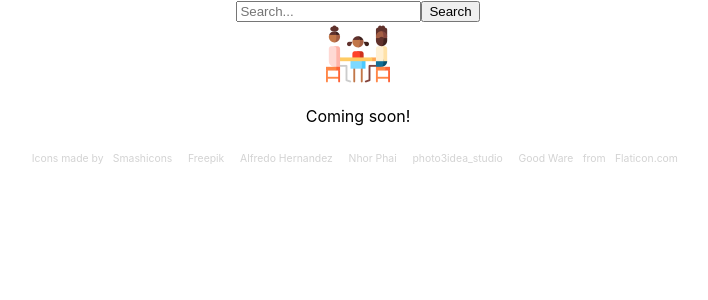
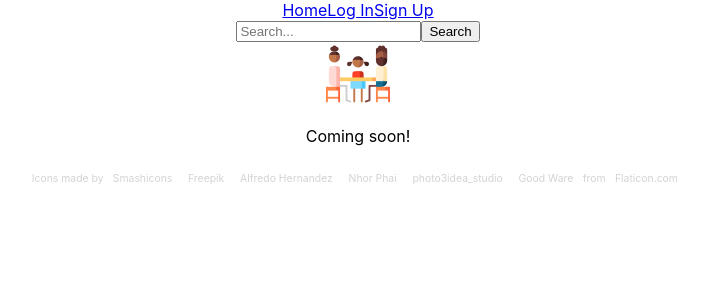
Before and after one commit to BuildWeek-Secret-Family-Recipes/Front-End, a React (Create React App) app: page / in a window 1280 px wide. Shown: the top 300 px of the page, without its empty margins (282-990 px from the left). Built offline with nearby package versions, Linux system fonts and the light colour scheme.

Commit message:
Router imported to index.js, Home, Login, Register comps routed to App.js, added some colors to App.css file

```diff
--- a/src/App.css
+++ b/src/App.css
@@ -1,3 +1,13 @@
 .App {
   text-align: center;
 }
+
+:root {
+  --primary-color: #654F3B;
+  --secondary-color: #9C976A;
+  --third-color: #EDDFB0;
+  --dark-color: #000000;
+  --light-color: #c4c4c4;
+  --danger-color: #dc3545;
+  --success-color: #28a745;
+}
--- a/src/App.js
+++ b/src/App.js
@@ -1,12 +1,23 @@
 import React from 'react';
+import { Route } from 'react-router-dom';
 import './App.css';
 
 import Home from './components/pages/Home';
+import Nav from './components/layout/Nav';
+import Login from './components/user/Login';
+import Register from './components/user/Register';
+
 
 function App() {
   return (
     <div className="App">
-      <Home />
+      <div className="nav">
+        <Nav />
+
+        <Route exact path='/' component={Home} />
+        <Route exact path='/login' component={Login} />
+        <Route exact path='/register' component={Register} />
+      </div>
     </div>
   );
 }
--- a/src/components/layout/Nav.js
+++ b/src/components/layout/Nav.js
@@ -1,11 +1,15 @@
-import React from 'react'
+import React, { Fragment } from 'react'
+import { Link } from "react-router-dom";
 import Search from '../layout/Search';
 
 const Nav = () => {
     return (
-        <div className="nav">
+        <Fragment>
+            <Link to='/'>Home</Link>
+            <Link to='/login'>Log In</Link>
+            <Link to='/register'>Sign Up</Link>
             <Search />
-        </div>
+        </Fragment>
     )
 }
 
--- a/src/components/pages/Home.js
+++ b/src/components/pages/Home.js
@@ -1,12 +1,9 @@
 import React from 'react';
-
-import Nav from '../layout/Nav'
 import Dining from '../../assets/img/dining.png';
 
 const Home = () => {
     return (
         <div>
-            <Nav />
             <img src={Dining} alt='Family Dining' />
             <p>Coming soon!</p>
         </div>
--- a/src/components/user/Login.js
+++ b/src/components/user/Login.js
@@ -0,0 +1,11 @@
+import React, { Fragment } from 'react'
+
+function Login() {
+    return (
+        <Fragment>
+            <h1>Login Component</h1>
+        </Fragment>
+    )
+}
+
+export default Login;
--- a/src/components/user/Register.js
+++ b/src/components/user/Register.js
@@ -0,0 +1,11 @@
+import React, { Fragment } from 'react'
+
+function Register() {
+    return (
+        <div>
+            <h1>Register Component</h1>
+        </div>
+    )
+}
+
+export default Register
--- a/src/index.js
+++ b/src/index.js
@@ -3,6 +3,8 @@ import ReactDOM from 'react-dom';
 import { createStore } from 'redux';
 import { Provider } from 'react-redux';
 import { reducer } from './reducers/index';
+import { BrowserRouter as Router } from 'react-router-dom';
+
 import './index.css';
 import App from './App';
 
@@ -11,7 +13,9 @@ const store = createStore(reducer);
 
 ReactDOM.render(
     <Provider store={store}>
-        <App />
+        <Router>
+            <App />
+        </Router>
     </Provider>,
     document.getElementById('root')
 );
```
